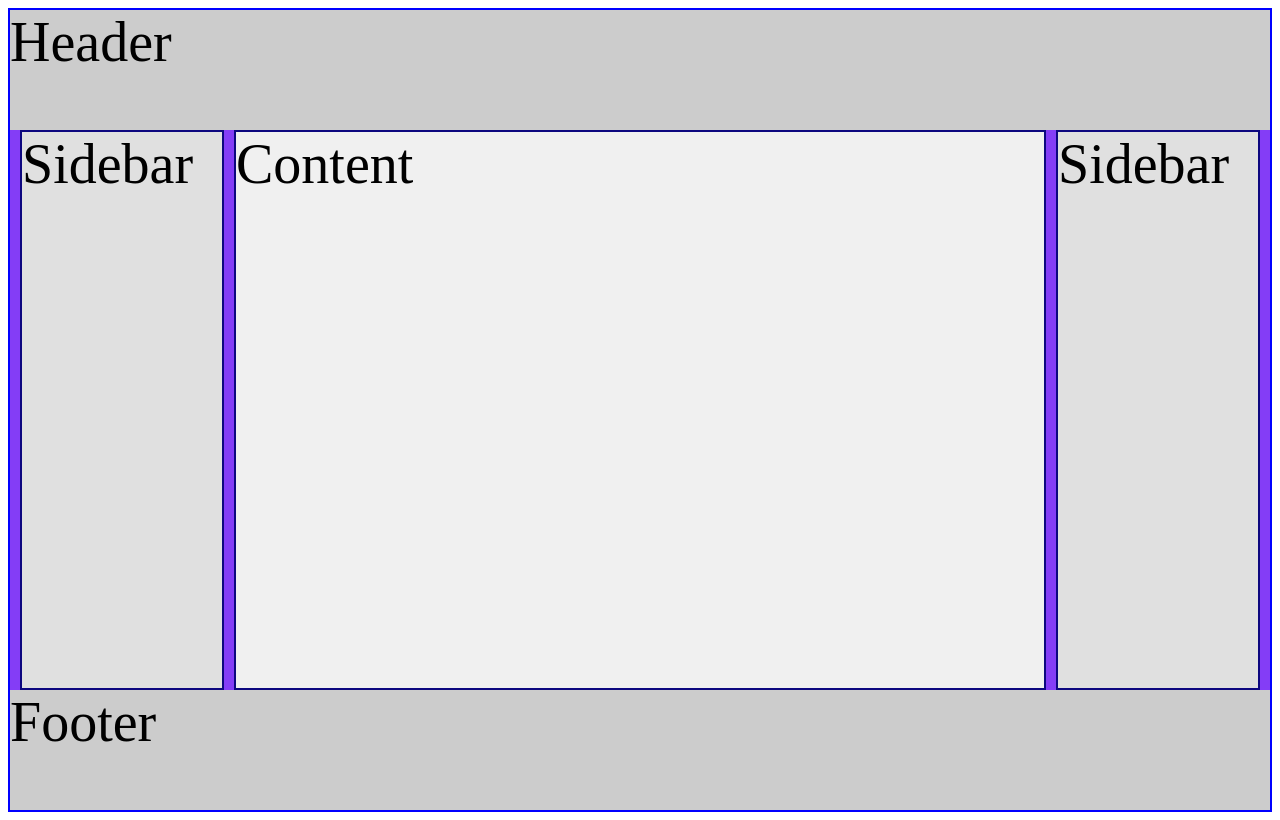
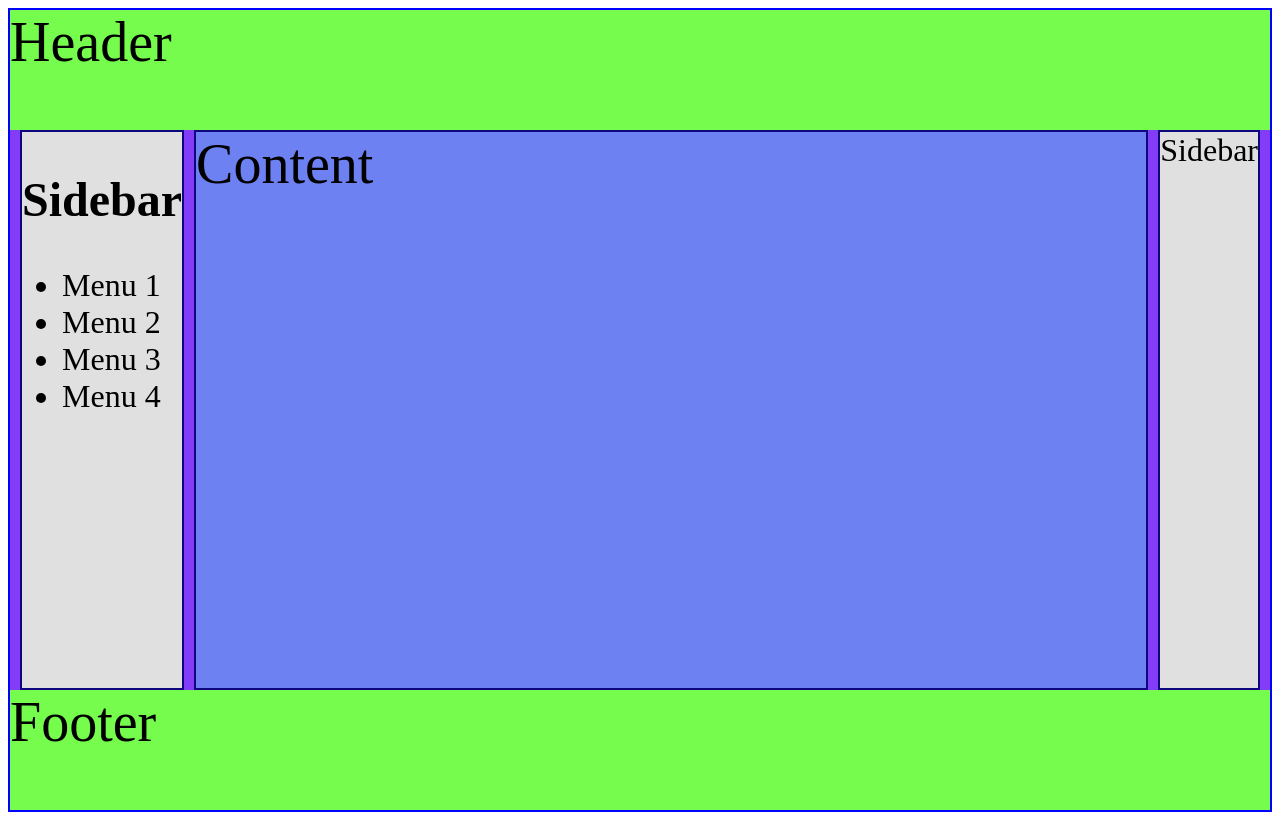
Before and after one commit to AbuTalha3/Holy-Grail, a plain HTML site: page index.html in a window 1280 px wide. Drawn offline with Linux system fonts and the light colour scheme.

Commit message:
Amend css

```diff
--- a/index.html
+++ b/index.html
@@ -11,7 +11,15 @@
     <div class="container">
       <div class="header">Header</div>
       <div class="middle-content">
-      <div class="sidebar">Sidebar</div>
+      <div class="sidebar">
+        <h2>Sidebar</h2>
+        <ul>
+          <li>Menu 1</li>
+          <li>Menu 2</li>
+          <li>Menu 3</li>
+          <li>Menu 4</li>
+        </ul>
+      </div>
       <div class="content">Content</div>
       <div class="sidebar">Sidebar</div>
     </div>
--- a/style.css
+++ b/style.css
@@ -7,7 +7,7 @@
 
 .header, .footer {
   flex: 0 0 auto;
-  background-color: #ccc;
+  background-color: #76fc4d;
   height: 15%;
   align-items: center;
   justify-content: center;
@@ -22,7 +22,7 @@
 
 .content {
   flex: 1;
-  background-color: #f0f0f0;
+  background-color: #6d81f3;
   display: flex;
   border: 2px solid #0d077f;
   font-size: 3.5rem;
@@ -30,10 +30,14 @@
 
 
 .sidebar {
-  flex: 0 0 200px;
+  flex: 0 0 20px;
   background-color: #e0e0e0;
   margin: 0 10px;
   width: 20%;
   border: 2px solid #0d077f;
-  font-size: 3.5rem;
+  font-size: 2.0rem;
+  text-decoration: none;
 }
+.sidebar ul li {
+  text-decoration: none;
+}
```
